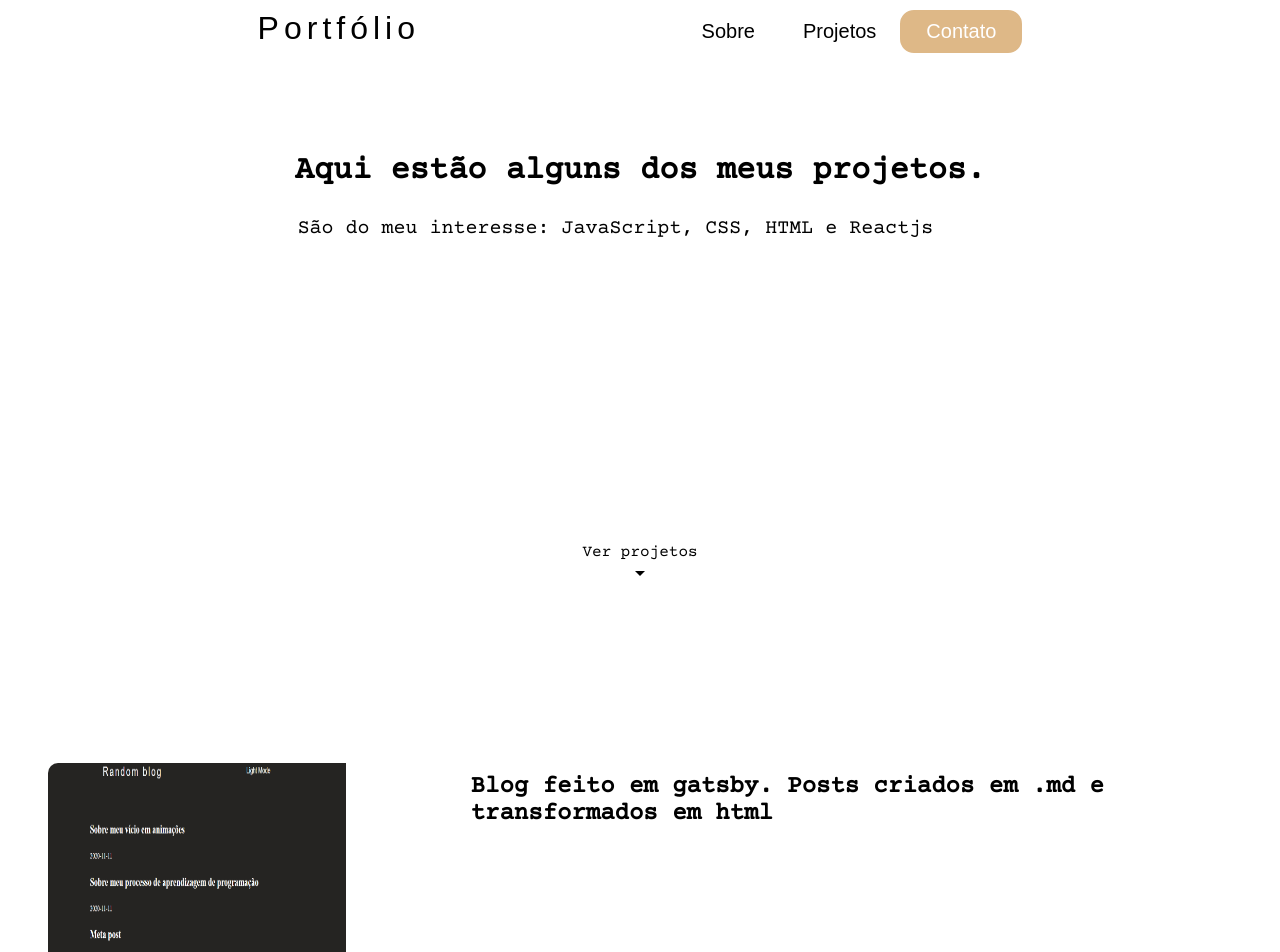
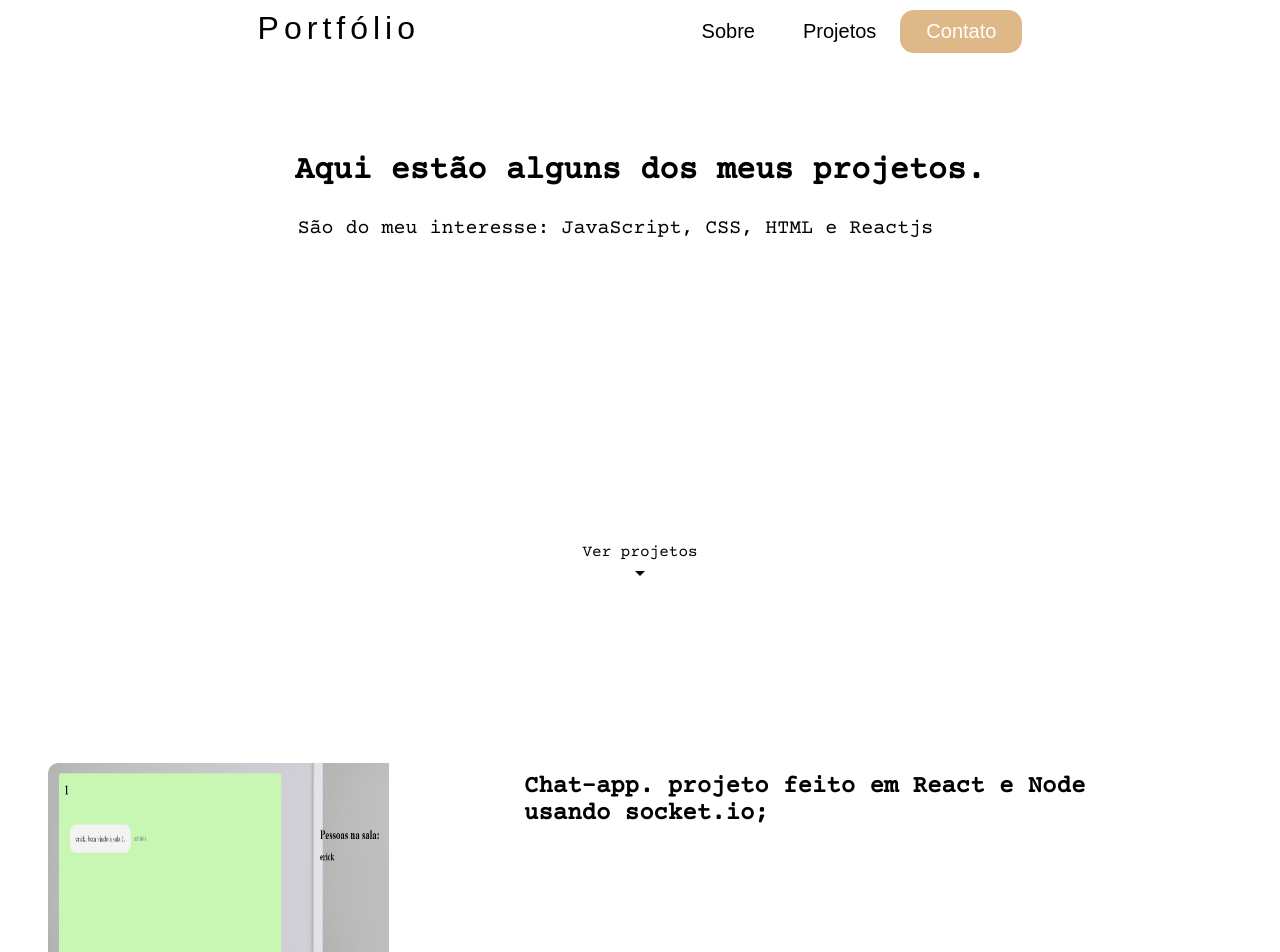
Before and after one commit to ErickMifo/Portfolio, a React (Create React App) app: page /projetos in a window 1280 px wide. Shown: the top 952 px of the page. Built offline with nearby package versions, Linux system fonts and the light colour scheme.

Commit message:
UPDATE: Solução temporária para projetos

```diff
--- a/src/components/cards/cardsProjects.js
+++ b/src/components/cards/cardsProjects.js
@@ -12,12 +12,6 @@ function CardsProjects() {
   return (
     <div className='cards'>
           <ul className='cards__items'>
-          <CardItem
-              src={blog}
-              text='Blog feito em gatsby. Posts criados em .md e transformados em html '
-              path='https://stoic-montalcini-357809.netlify.app/'
-              alt='Blog'
-            />
             <CardItem
               src={chat}
               text='Chat-app. projeto feito em React e Node usando socket.io;'
```
